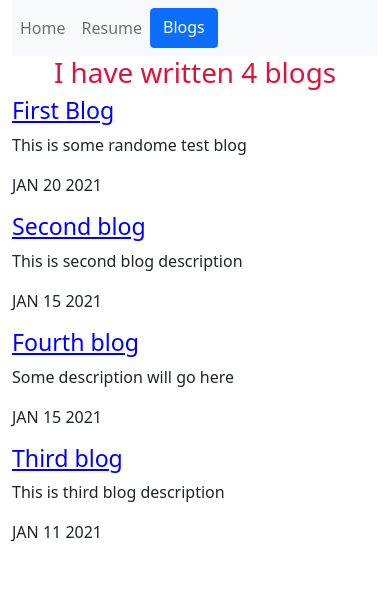
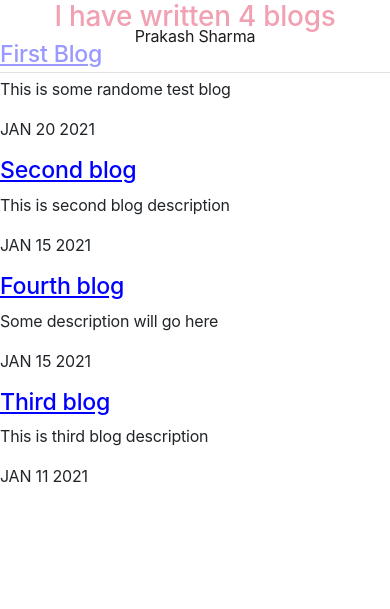
Before and after one commit to minielectron/portfolio, a Django app: page /blog/ in a window 390 px wide. Shown: the top 609 px of the page. Run offline with Django 3.2, Linux system fonts and the light colour scheme; data comes from the database, SQL or seed files in the repository; parts of the project's set-up code (start-up, migrations or seed data) failed here and were passed over.

Commit message:
Update navbar style

```diff
--- /dev/null
+++ b/static/website/styles.css
@@ -0,0 +1,50 @@
+body {
+    /* font-family: Roboto, Helvetica Neue Light, Helvetica Neue, Helvetica, Arial, Lucida Grande, sans-serif !important;
+    background-color: red; */
+    font-family: Inter, sans-serif !important;
+    color: #1d1d1f;
+    font-size: 16px;
+    line-height: 1.2;
+    letter-spacing: -.2px;
+}
+
+.round {
+    border-radius: 50% !important;
+}
+
+.aligner {
+    display: flex;
+    align-items: center;
+}
+
+.nav {
+    position: fixed;
+    left: 0;
+    top: 0;
+    right: 0;
+    bottom: auto;
+    z-index: 100;
+    padding-top: 10px;
+    padding-bottom: 10px;
+    border-bottom: 1px solid #e2e2e2;
+    background-color: hsla(0, 0%, 100%, .6);
+}
+
+.container.container-nav {
+    position: relative;
+    text-align: center;
+}
+
+.container {
+    width: 90%;
+    max-width: 1200px;
+    margin-right: auto;
+    margin-left: auto;
+}
+
+.header {
+    display: block;
+    padding: 7px 18px;
+    color: #1d1d1f;
+    text-decoration: none;
+}
--- a/website/templates/website/base.html
+++ b/website/templates/website/base.html
@@ -1,22 +1,40 @@
 {% load static%}
 <!DOCTYPE html>
 <html lang="en">
+
 <head>
     <meta charset="UTF-8">
     <title>Lazy Guide</title>
+    <link rel="stylesheet" type="text/css" href="{% static 'website/styles.css' %}">
     <link rel="shortcut icon" href="{% static 'website/favicon.png' %}" type="image/png">
-    <link href="https://cdn.jsdelivr.net/npm/bootstrap@5.0.0-beta1/dist/css/bootstrap.min.css" rel="stylesheet" integrity="sha384-giJF6kkoqNQ00vy+HMDP7azOuL0xtbfIcaT9wjKHr8RbDVddVHyTfAAsrekwKmP1" crossorigin="anonymous">
+    <link href="https://cdn.jsdelivr.net/npm/bootstrap@5.0.0-beta1/dist/css/bootstrap.min.css" rel="stylesheet"
+        integrity="sha384-giJF6kkoqNQ00vy+HMDP7azOuL0xtbfIcaT9wjKHr8RbDVddVHyTfAAsrekwKmP1" crossorigin="anonymous">
 </head>
-<body class="container" style="padding-bottom: 50px;">
-    <nav class="navbar navbar-expand navbar-light bg-light">
-        <div class="nav navbar-nav">
-            <a class="nav-item nav-link" href="{% url 'home' %}">Home</a>
-            <a class="nav-item nav-link" href="{% static 'website/resume.pdf'%}">Resume</a>
-            <a class="btn btn-primary" href="{% url 'blog:blog' %}">Blogs</a>
+
+<body style="padding-bottom: 50px;">
+    <!-- <nav class="navbar navbar-expand navbar-dark bg-dark">
+        <ul class="nav navbar-nav">
+            <li class="nav-item active">
+                <a class="nav-link" href="{% url 'home' %}">Home</a>
+            </li>
+            <li class="nav-item">
+                <a class="nav-link" href="{% static 'website/resume.pdf'%}">Resume</a>
+            </li>
+            <li class="nav-item">
+                <a class="nav-link" href="{% url 'blog:blog' %}">Blogs</a>
+            </li>
+        </ul>
+    </nav> -->
+    <nav class="nav">
+        <div class="container container-nav">
+            <div class="header">
+                <a href="https://github.com/minielectron" class="header">Prakash Sharma</a>
+            </div>
         </div>
     </nav>
 
     {% block body %}
     {% endblock %}
 </body>
+
 </html>
```
Also changed, not shown: website/static/website/styles.css (added, +50 -0 lines), website/templates/website/home.html (+13 -14 lines), static/website/favicon.svg (added).
